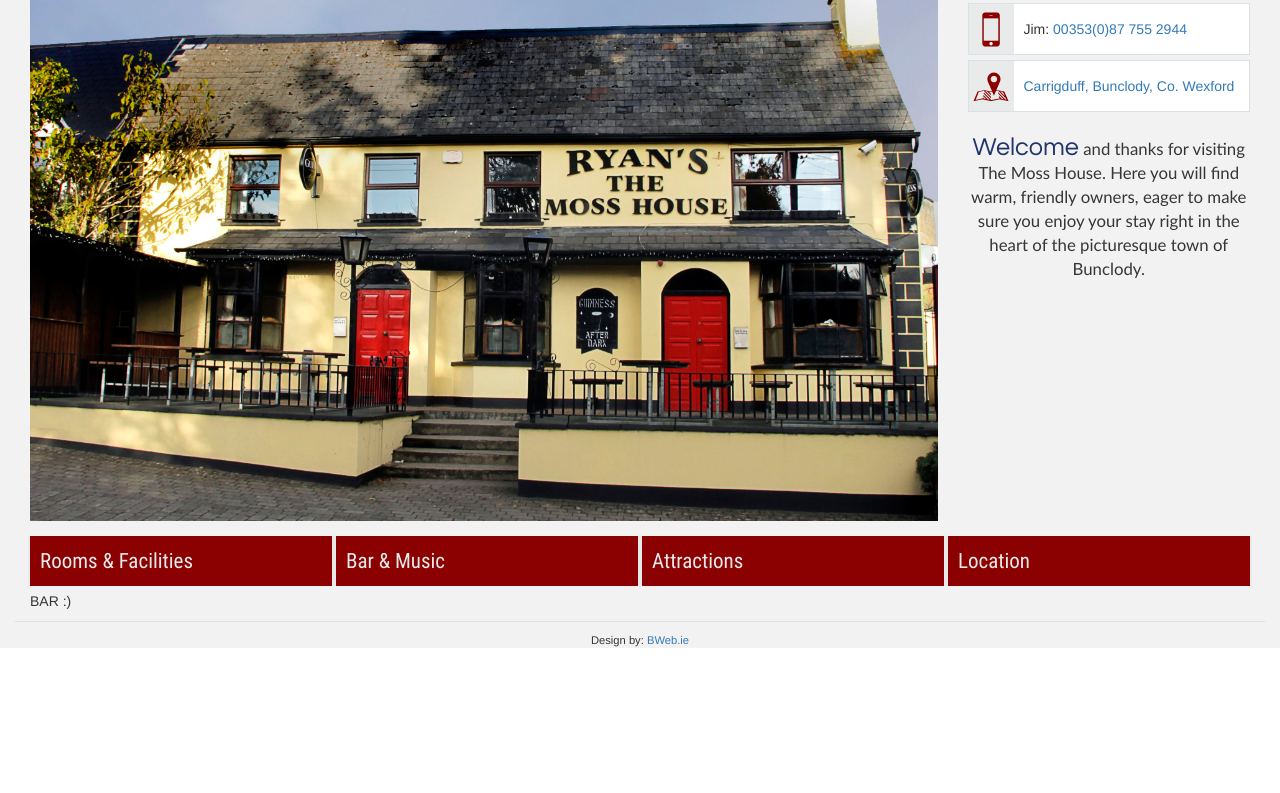
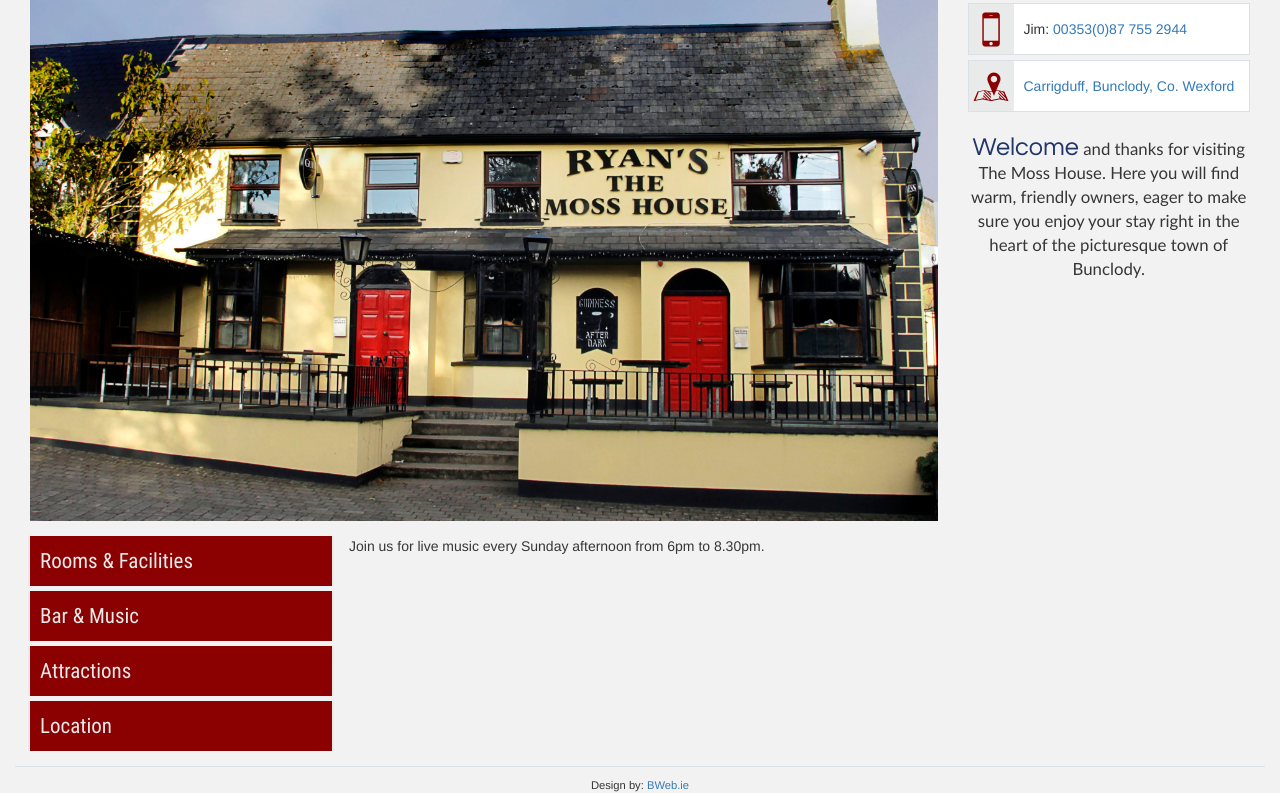
Before and after one commit to mosshouse/mosshouse.github.io, a plain HTML site: page index.html at #!/bar in a window 1280 px wide. Shown: the part 119-912 px from the top of the page. Before the commit the page ends 800 px from the top, so only its background shows below. Drawn offline with nearby package versions, Linux system fonts and the light colour scheme; some packages are replaced by stand-ins of ours; files whose address does not match are found by name; a web font is replaced by a local one.

Commit message:
routine add-all

```diff
--- a/index.html
+++ b/index.html
@@ -142,7 +142,7 @@
 
                         <div class="centerNavBar row">
 
-                            <div class="col-xs-6 col-sm-3 col-md-3 col-lg-3 noPadding noMargin">
+                            <div class="col-xs-12 col-sm-3 col-md-3 col-lg-3 noPadding noMargin">
                                 <a href="#rooms">
                                     <div class="media">
                                         <div class="media-left">
@@ -153,9 +153,7 @@
                                         </div>
                                     </div>
                                 </a>
-                            </div>
 
-                            <div class="col-xs-6 col-sm-3 col-md-3 col-lg-3 noPadding">
                                 <a href="#bar">
                                     <div class="media">
                                         <div class="media-left">
@@ -166,9 +164,7 @@
                                         </div>
                                     </div>
                                 </a>
-                            </div>
 
-                            <div class="col-xs-6 col-sm-3 col-md-3 col-lg-3 noPadding">
                                 <a href="#attractions">
                                     <div class="media">
                                         <div class="media-left">
@@ -179,9 +175,7 @@
                                         </div>
                                     </div>
                                 </a>
-                            </div>
 
-                            <div class="col-xs-6 col-sm-3 col-md-3 col-lg-3 noPadding">
                                 <a href="#location">
                                     <div class="media">
                                         <div class="media-left">
@@ -194,11 +188,11 @@
                                 </a>
                             </div>
 
-                        </div>
+
 
                         <!-- <div ng-include="'infoLinks/partials/bar.html'"></div> This works but don't need it, for now anyway, because of the ng-view, used below -->
-                        <div class=row>
-                            <div class="col-xs-12 col-sm-12 col-md-12 col-lg-12">
+
+                            <div class="col-xs-12 col-sm-9 col-md-9 col-lg-9">
                                 <div ng-view></div>
                             </div>
                         </div>
--- a/infoLinks/partials/bar.html
+++ b/infoLinks/partials/bar.html
@@ -4,6 +4,6 @@
     <title></title>
 </head>
 <body>
-    BAR :)
+    Join us for live music every Sunday afternoon from 6pm to 8.30pm.
 </body>
 </html>
```
